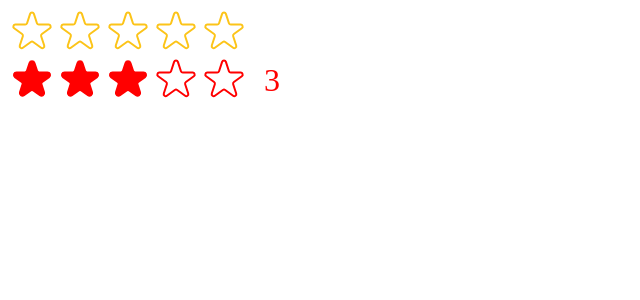
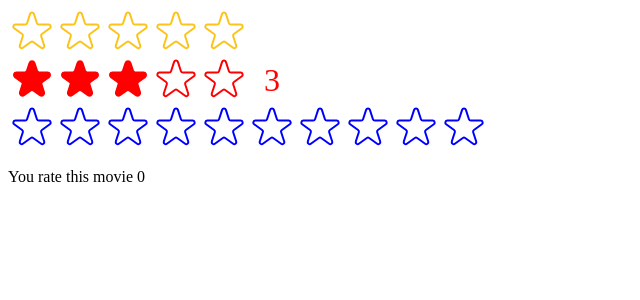
Before and after one commit to ermiasdesalegn/usepopcorn, a React (Create React App) app: page / in a window 1280 px wide. Shown: the top 300 px of the page, without its empty margins (0-640 px from the left). Built offline with nearby package versions, Linux system fonts and the light colour scheme.

Commit message:
the external rating is added

```diff
--- a/src/StarRating.jsx
+++ b/src/StarRating.jsx
@@ -16,12 +16,14 @@ export default function StarRating({
   size = 48,
   messages = [],
   defaultRating = 0,
+  onSetMovieRating,
 }) {
   const [rating, setRating] = useState(defaultRating);
   const [tempRating, setTempRating] = useState(0);
 
   function handleRating(rating) {
     setRating(rating);
+    onSetMovieRating(rating);
   }
 
   const textStyle = {
--- a/src/index.js
+++ b/src/index.js
@@ -1,8 +1,23 @@
-import React from "react";
+import React, { useState } from "react";
 import ReactDOM from "react-dom/client";
+
 import StarRating from "./StarRating";
 // import App from "./App";
 // import "./index.css";
+
+function Test() {
+  const [movieRating, setMovieRating] = useState(0);
+  return (
+    <>
+      <StarRating
+        color="blue"
+        maxRating={10}
+        onSetMovieRating={setMovieRating}
+      />{" "}
+      <p>You rate this movie {movieRating}</p>
+    </>
+  );
+}
 
 const root = ReactDOM.createRoot(document.getElementById("root"));
 root.render(
@@ -14,5 +29,6 @@ root.render(
     />
 
     <StarRating maxRating={5} color="red" className="test" defaultRating={3} />
+    <Test />
   </React.StrictMode>
 );
```
